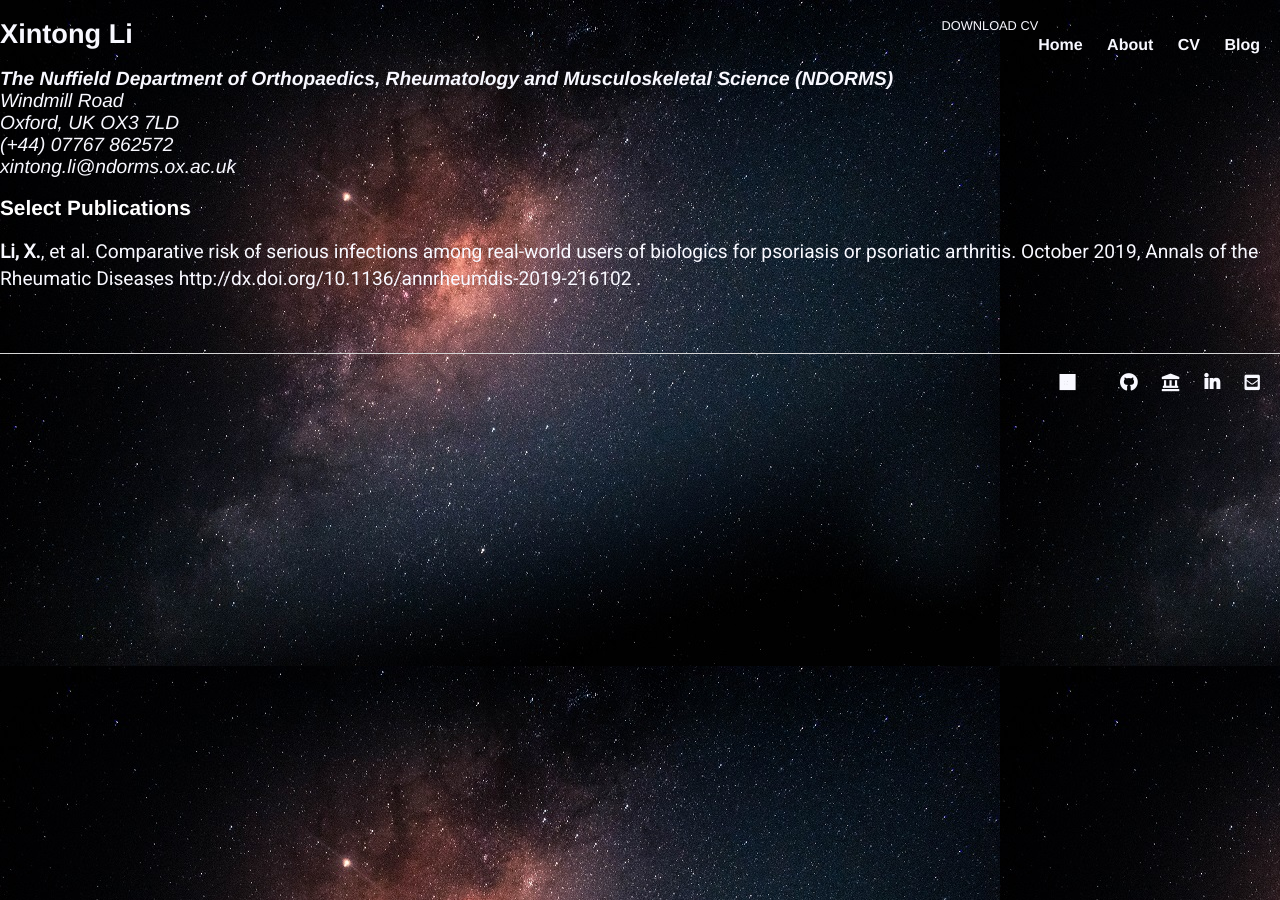
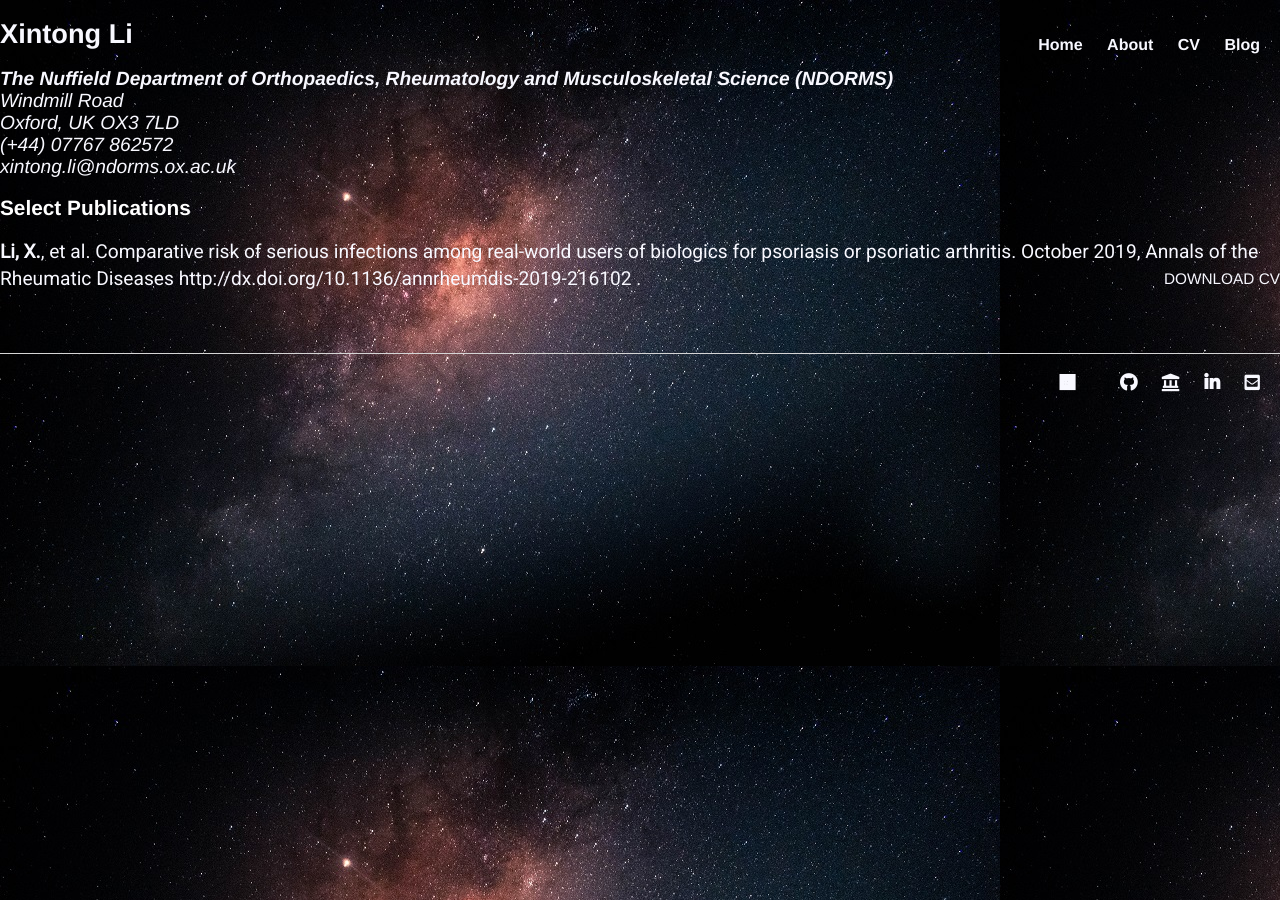
Before and after one commit to Xintong-Li-ZnCu/Xintong-Li-ZnCu.github.io, a Jekyll site: the page built from cv/index.html, in a window 1280 px wide. Built offline with Jekyll 4.4.1, drawn with Linux system fonts in a browser that asks for light colours; nearby versions of some CDN libraries; a style sheet for code colours, icons or effects is not loaded.

Commit message:
Update index.html

```diff
--- a/cv/index.html
+++ b/cv/index.html
@@ -4,7 +4,7 @@ title: CV of Xintong Li
 ---
 
 	<div class="cv">
-		<a href="#" class="download" title="Download CV as PDF">Download CV</a>
+
 					<h1>Xintong Li</h1>
 					<address>
 					<strong>The Nuffield Department of Orthopaedics, Rheumatology and Musculoskeletal Science (NDORMS)</strong><br>
@@ -20,4 +20,6 @@ title: CV of Xintong Li
 October 2019, Annals of the Rheumatic Diseases <a href="#">http://dx.doi.org/10.1136/annrheumdis-2019-216102 </a>.
 
 
+			<a href="#" class="download" title="Download CV as PDF">Download CV</a>
+
 	</div>
```
